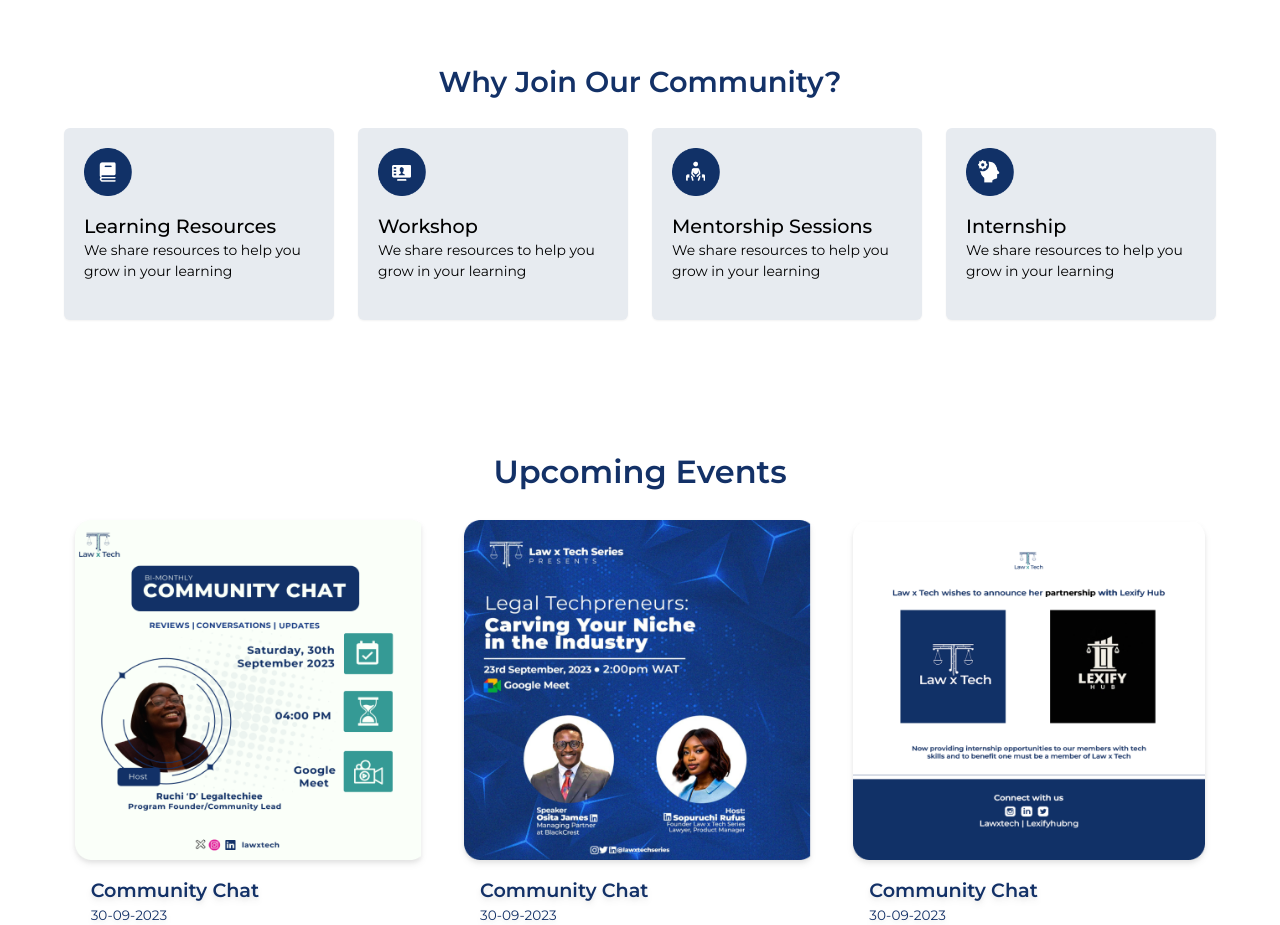
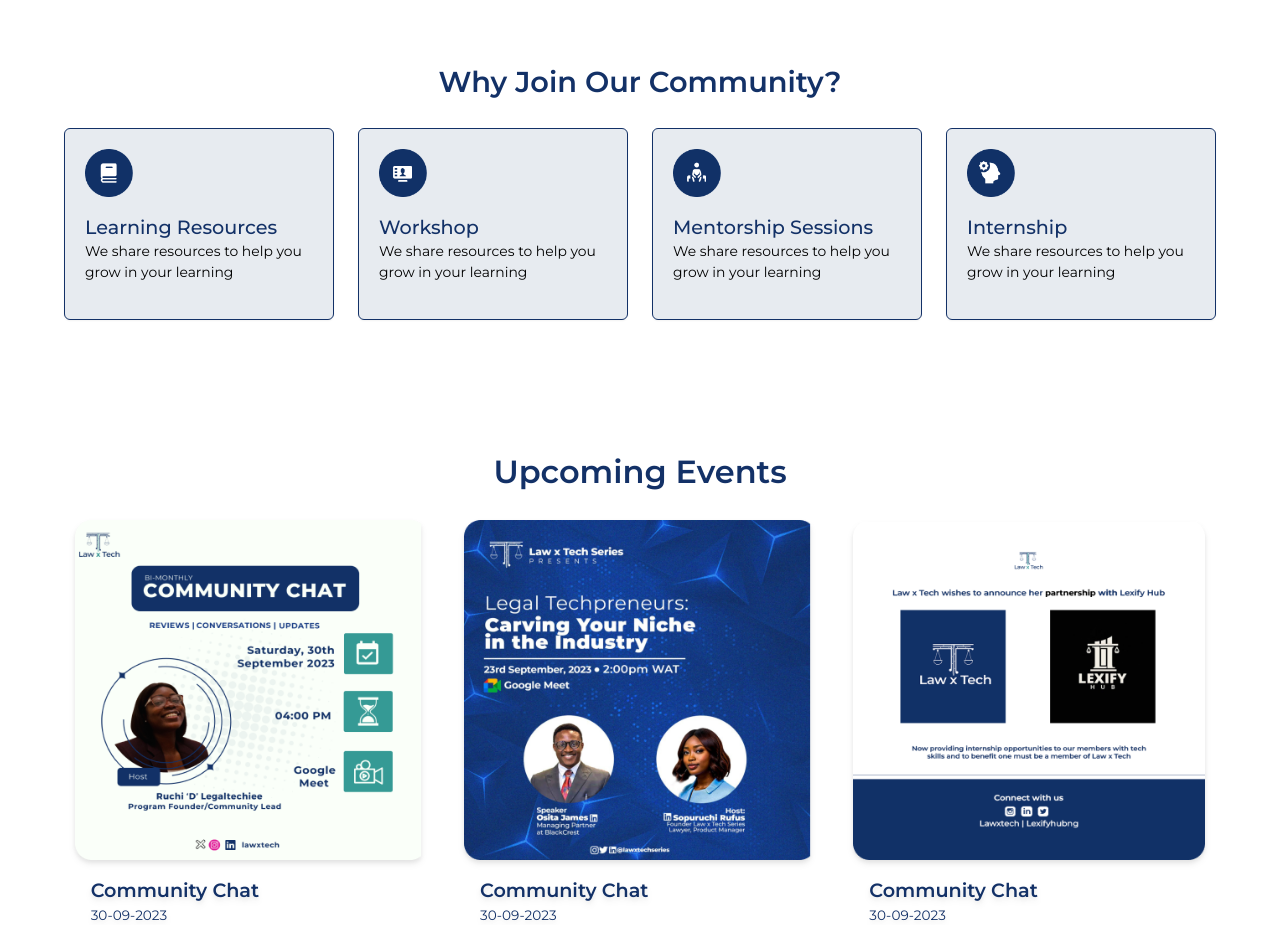
Before and after one commit to LawxTech/LawXTech, a React (Create React App) app: page / in a window 1280 px wide. Shown: the part 900-1825 px from the top of the page. Built offline with nearby package versions, Linux system fonts and the light colour scheme; the HTML template or start-up script is replaced by a standard one.

Commit message:
Update FeatureBox styling

```diff
--- a/src/components/Home/Features.tsx
+++ b/src/components/Home/Features.tsx
@@ -17,9 +17,11 @@ const FeatureBox: React.FC<FeatureBoxProps> = ({
 }) => {
   return (
     <>
-      <div className="h-48 w-full p-5 bg-[#E7EBF0] cursor-pointer shadow-sm rounded-md ">
+      <div className="h-48 w-full p-5 bg-[#E7EBF0] border border-[#133167] cursor-pointer shadow-sm rounded-md ">
         <img src={src} alt={alt} className="h-12 w-12 rounded-md " />
-        <h4 className="text-[1.2rem] font-[500] mt-4 ">{title}</h4>
+        <h4 className="text-[1.2rem] font-[500] mt-4 text-[#133167] ">
+          {title}
+        </h4>
         <p className="text-[0.87rem] ">{description}</p>
       </div>
     </>
```
